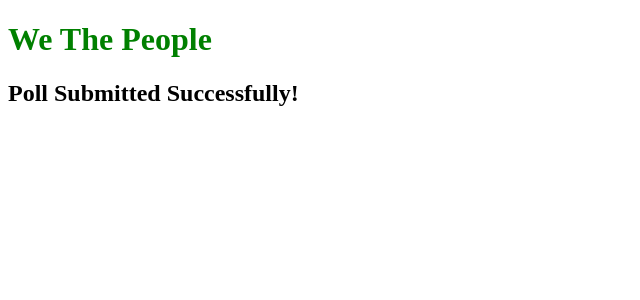
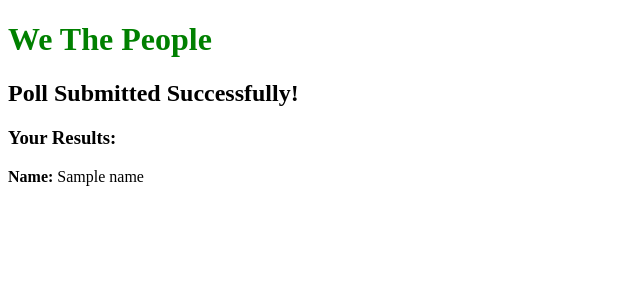
Before and after one commit to JLuppes/WeThePeople, a Flask app: template templates/pollSuccess.html in a window 1280 px wide. Shown: the part 68-368 px from the top of the page, without its empty margins (0-640 px from the left). Run offline with Flask 3, Linux system fonts and the light colour scheme; the template is opened without the code that fills it: most values are stand-ins (such as "Sample title", 1, 10 or a date in 2020).

Commit message:
Add poll data to success page

```diff
--- a/app.py
+++ b/app.py
@@ -12,6 +12,9 @@ def home():
 def pollPage():
 
     if request.method == "POST":
-        return render_template('pollSuccess.html')
+
+        name = request.form.get('name')
+
+        return render_template('pollSuccess.html', name=name)
 
     return render_template('poll.html')
--- a/templates/pollSuccess.html
+++ b/templates/pollSuccess.html
@@ -1,4 +1,9 @@
 {% extends 'base.html' %}
 {% block content %}
 <h2>Poll Submitted Successfully!</h2>
+<h3>Your Results:</h3>
+
+<p><strong>Name:</strong> {{name}}</p>
+
+
 {% endblock content %}
```
